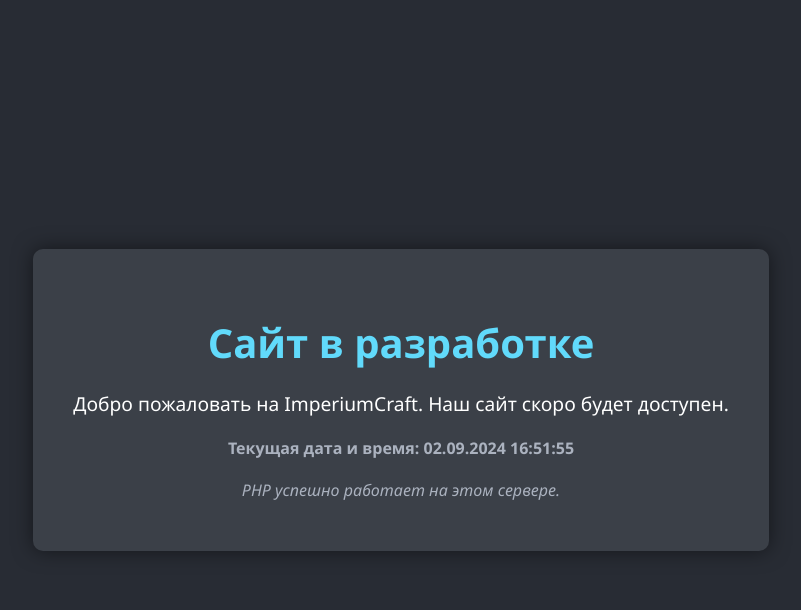
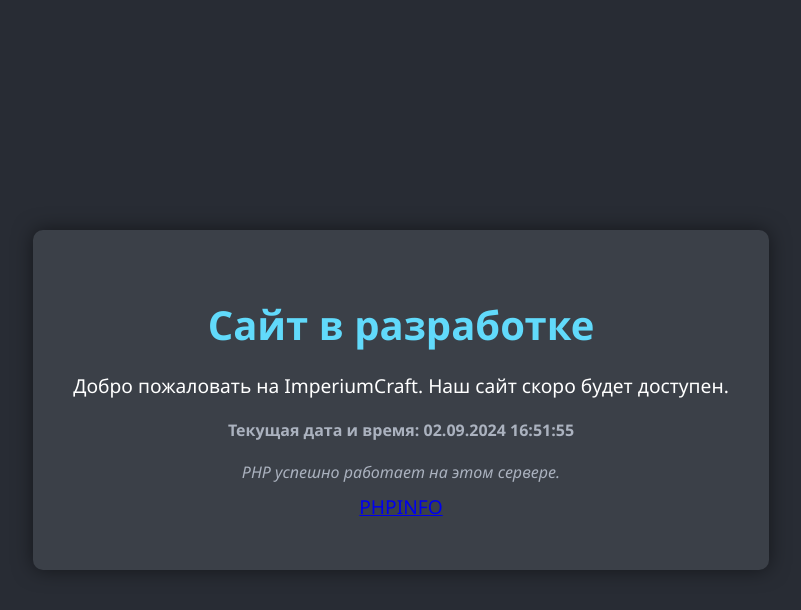
Before and after one commit to Arsfer/ImperiumCraft, a PHP site: page / in a window 1280 px wide. Shown: the top 610 px of the page, without its empty margins (239-1040 px from the left). Run offline with PHP 8.4, Linux system fonts and the light colour scheme.

Commit message:
(modify) index.html

```diff
--- a/index.php
+++ b/index.php
@@ -13,6 +13,7 @@
     <p>Добро пожаловать на ImperiumCraft. Наш сайт скоро будет доступен.</p>
     <p class="datetime">Текущая дата и время: <?php echo date('d.m.Y H:i:s'); ?></p>
     <p class="php-status"><?php echo "PHP успешно работает на этом сервере."; ?></p>
+    <p><a href="./public/info.php">PHPINFO<a></p>
 </div>
 </body>
 </html>
--- /dev/null
+++ b/public/info.php
@@ -0,0 +1 @@
+<?php phpinfo(); ?>
```
